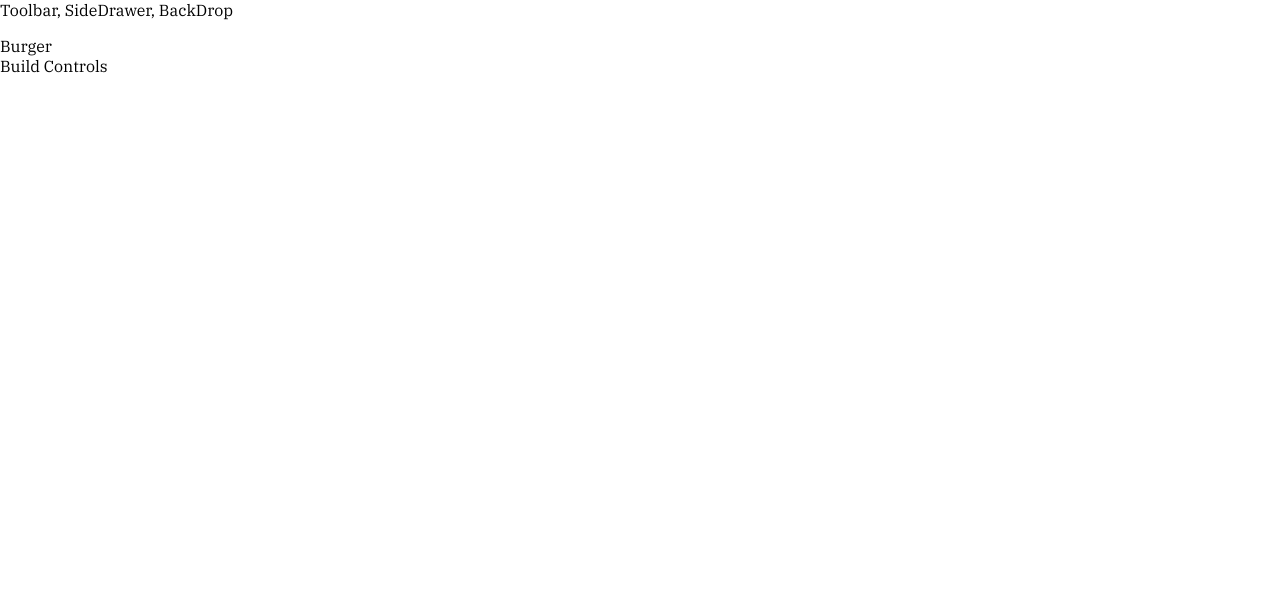
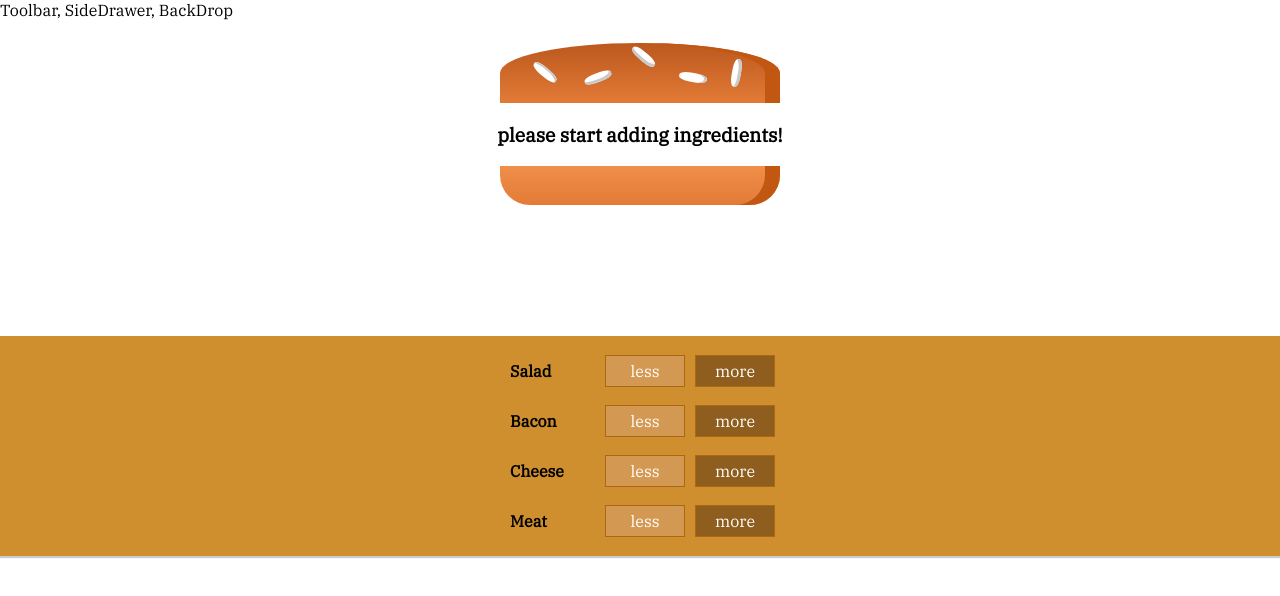
Before and after one commit to angelopoole/burgerbuilder, a React (Create React App) app: page / in a window 1280 px wide. Shown: the top 596 px of the page. Built offline with nearby package versions, Linux system fonts and the light colour scheme.

Commit message:
Burger builder control and module css added

```diff
--- /dev/null
+++ b/src/components/Burger/BuildControls/BuildControl/BuildControl.js
@@ -0,0 +1,13 @@
+import classes from './BuildControl.module.css';
+
+const buildControl = props => {
+	return (
+		<div className={classes.BuildControl}>
+			<div className={classes.Label}>{props.label}</div>
+			<button className={classes.Less}>less</button>
+			<button className={classes.More}>more</button>
+		</div>
+	);
+};
+
+export default buildControl;
--- /dev/null
+++ b/src/components/Burger/BuildControls/BuildControl/BuildControl.module.css
@@ -0,0 +1,57 @@
+.BuildControl {
+	display: flex;
+	justify-content: space-between;
+	align-items: center;
+	margin: 5px 0;
+}
+
+.BuildControl button {
+	display: block;
+	font: inherit;
+	padding: 5px;
+	margin: 0 5px;
+	width: 80px;
+	border: 1px solid #aa6817;
+	cursor: pointer;
+	outline: none;
+}
+
+.BuildControl button:disabled {
+	background-color: #ac9980;
+	border: 1px solid #7e7365;
+	color: #ccc;
+	cursor: default;
+}
+
+.BuildControl button:hover:disabled {
+	background-color: #ac9980;
+	color: #ccc;
+	cursor: not-allowed;
+}
+
+.Label {
+	padding: 10px;
+	font-weight: bold;
+	width: 80px;
+}
+
+.BuildControl .Less {
+	background-color: #d39952;
+	color: white;
+}
+
+.BuildControl .More {
+	background-color: #8f5e1e;
+	color: white;
+}
+
+.BuildControl .Less:hover,
+.BuildControl .Less:active {
+	background-color: #daa972;
+	color: white;
+}
+.BuildControl .More:hover,
+.BuildControl .More:active {
+	background-color: #99703f;
+	color: white;
+}
--- /dev/null
+++ b/src/components/Burger/BuildControls/BuildControls.js
@@ -0,0 +1,20 @@
+import BuildControl from './BuildControl/BuildControl';
+
+import classes from './BuildControls.module.css';
+
+const controls = [
+	{ label: 'Salad', type: 'salad' },
+	{ label: 'Bacon', type: 'bacon' },
+	{ label: 'Cheese', type: 'cheese' },
+	{ label: 'Meat', type: 'meat' },
+];
+
+const buildControls = props => (
+	<div className={classes.BuildControls}>
+		{controls.map(ctrl => (
+			<BuildControl key={ctrl.label} label={ctrl.label} />
+		))}
+	</div>
+);
+
+export default buildControls;
--- /dev/null
+++ b/src/components/Burger/BuildControls/BuildControls.module.css
@@ -0,0 +1,10 @@
+.BuildControls {
+	width: 100%;
+	background-color: #cf8f2e;
+	display: flex;
+	flex-flow: column;
+	align-items: center;
+	box-shadow: 0 2px 1px #ccc;
+	margin: auto;
+	padding: 10px 0;
+}
--- a/src/components/Burger/Burger.js
+++ b/src/components/Burger/Burger.js
@@ -0,0 +1,30 @@
+import classes from './Burger.module.css';
+import BurgerIngredient from './BurgerIngredient/burgerIngredient';
+
+const burger = props => {
+	let transformedIngredients = Object.keys(props.ingredients)
+		.map(igKey => {
+			return [...Array(props.ingredients[igKey])].map((_, i) => {
+				return <BurgerIngredient key={igKey + i} type={igKey} />;
+			});
+		})
+		.reduce((arr, el) => {
+			return arr.concat(el);
+		}, []);
+
+	if (transformedIngredients.length === 0) {
+		transformedIngredients = <p>please start adding ingredients!</p>;
+	}
+
+	console.log(transformedIngredients);
+
+	return (
+		<div className={classes.Burger}>
+			<BurgerIngredient type='bread-top-seed' />
+			{transformedIngredients}
+			<BurgerIngredient type='bread-bottom' />
+		</div>
+	);
+};
+
+export default burger;
--- /dev/null
+++ b/src/components/Burger/Burger.module.css
@@ -0,0 +1,30 @@
+.Burger {
+	width: 100%;
+	margin: auto;
+	height: 250px;
+	overflow: scroll;
+	text-align: center;
+	font-weight: bold;
+	font-size: 1.2rem;
+}
+
+@media (min-width: 1000px) and (min-height: 700px) {
+	.Burger {
+		width: 700px;
+		height: 600px;
+	}
+}
+
+@media (min-width: 500) and (min-height: 401px) {
+	.Burger {
+		width: 450px;
+		height: 400px;
+	}
+}
+
+@media (min-width: 500px) and (min-height: 400px) {
+	.Burger {
+		width: 350px;
+		height: 300px;
+	}
+}
--- a/src/components/Burger/BurgerIngredient/burgerIngredient.js
+++ b/src/components/Burger/BurgerIngredient/burgerIngredient.js
@@ -11,7 +11,7 @@
 			case 'bread-bottom':
 				ingredient = <div className={classes.BreadBottom}></div>;
 				break;
-			case 'bread-top':
+			case 'bread-top-seed':
 				ingredient = (
 					<div className={classes.BreadTop}>
 						<div className={classes.Seeds1}></div>
@@ -31,6 +31,10 @@
 			case 'bacon':
 				ingredient = <div className={classes.Bacon}></div>;
 				break;
+			case 'bread-top':
+				<div className={classes.BreadTop}></div>;
+				break;
+
 			default:
 				ingredient = null;
 		}
--- a/src/containers/BurgerBuilder/BurgerBuilder.js
+++ b/src/containers/BurgerBuilder/BurgerBuilder.js
@@ -1,11 +1,22 @@
 import React, { Component } from 'react';
+import Burger from '../../components/Burger/Burger';
+import BuildControls from '../../components/Burger/BuildControls/BuildControls';
 
 export default class BurgerBuilder extends Component {
+	state = {
+		ingredients: {
+			salad: 0,
+			bacon: 0,
+			cheese: 0,
+			meat: 0,
+		},
+	};
+
 	render() {
 		return (
 			<>
-				<div>Burger</div>
-				<div>Build Controls</div>
+				<Burger ingredients={this.state.ingredients} />
+				<BuildControls />
 			</>
 		);
 	}
```
Also changed, not shown: 1 other file (tests, documents, lock files or other folders).
